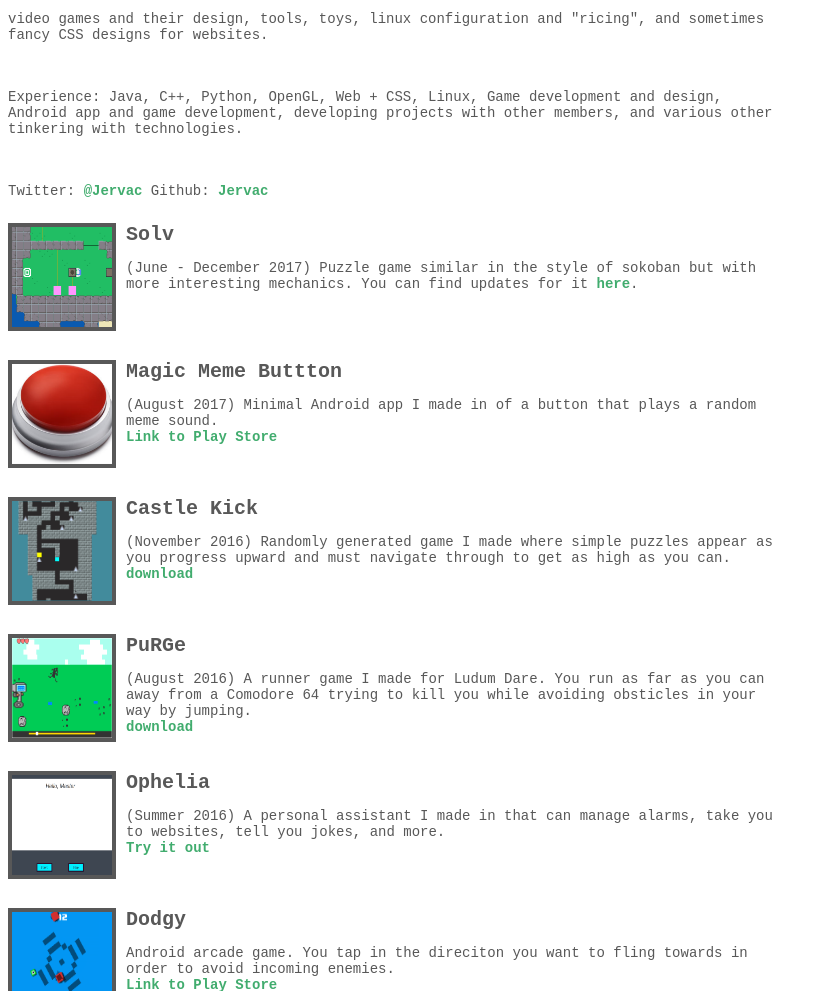
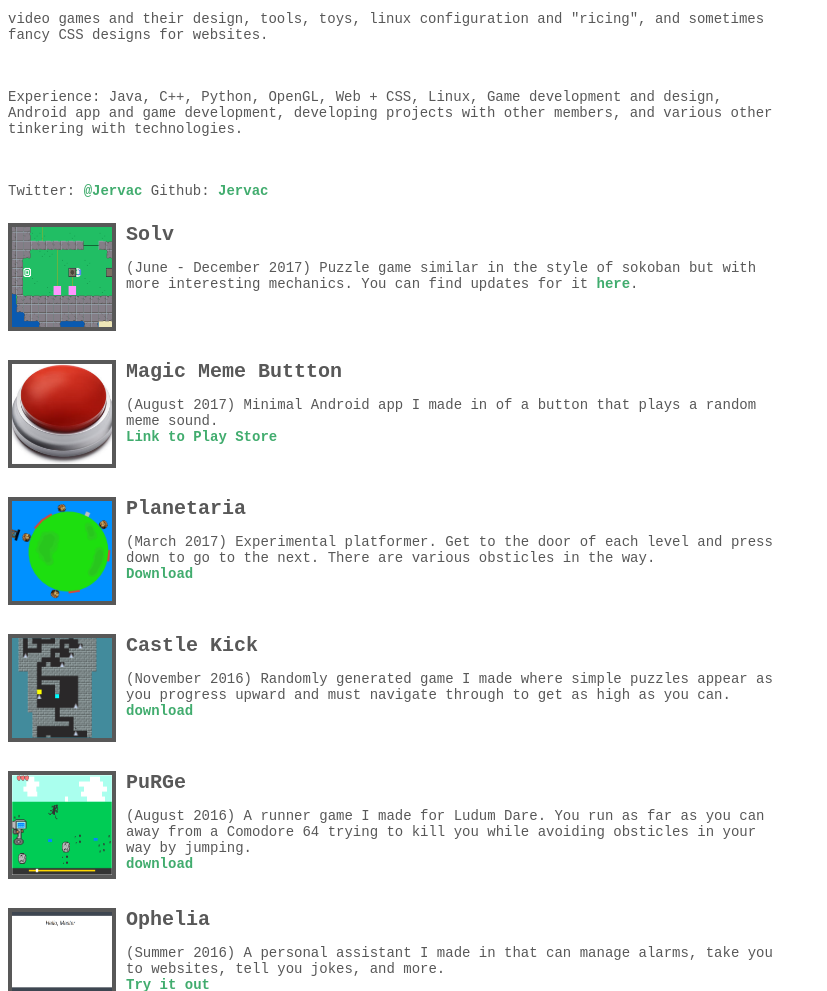
Before and after one commit to Jervac/Jervac.github.io, a plain HTML site: page index.html in a window 1280 px wide. Shown: the part 109-1100 px from the top of the page, without its empty margins (0-827 px from the left). Drawn offline with Linux system fonts and the light colour scheme.

Commit message:
Added another old project.

```diff
--- a/index.html
+++ b/index.html
@@ -30,6 +30,12 @@
 		</div>
 
 		<div id="project">
+			<img src="planetaria.png"></img>
+			<h2>Planetaria</h2>
+			<p>(March 2017) Experimental platformer. Get to the door of each level and press down to go to the next. There are various obsticles in the way. <br><a href="planetaria.jar">Download</a></p>
+		</div>
+
+		<div id="project">
 			<img src="castle_kick.png"></img>
 			<h2>Castle Kick</h2>
 			<p>(November 2016) Randomly generated game I made where simple puzzles appear as you progress upward and must navigate through to get as high as you can. <br><a href="castle_kick.jar">download</a></p>
```
Also changed, not shown: planetaria.png (added), 1 other file.
